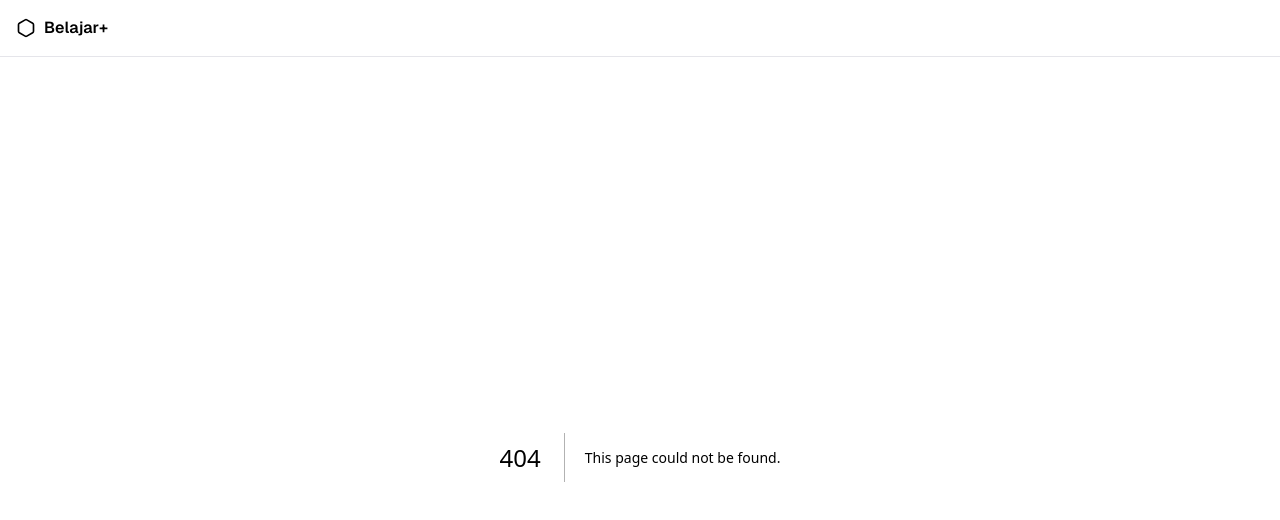
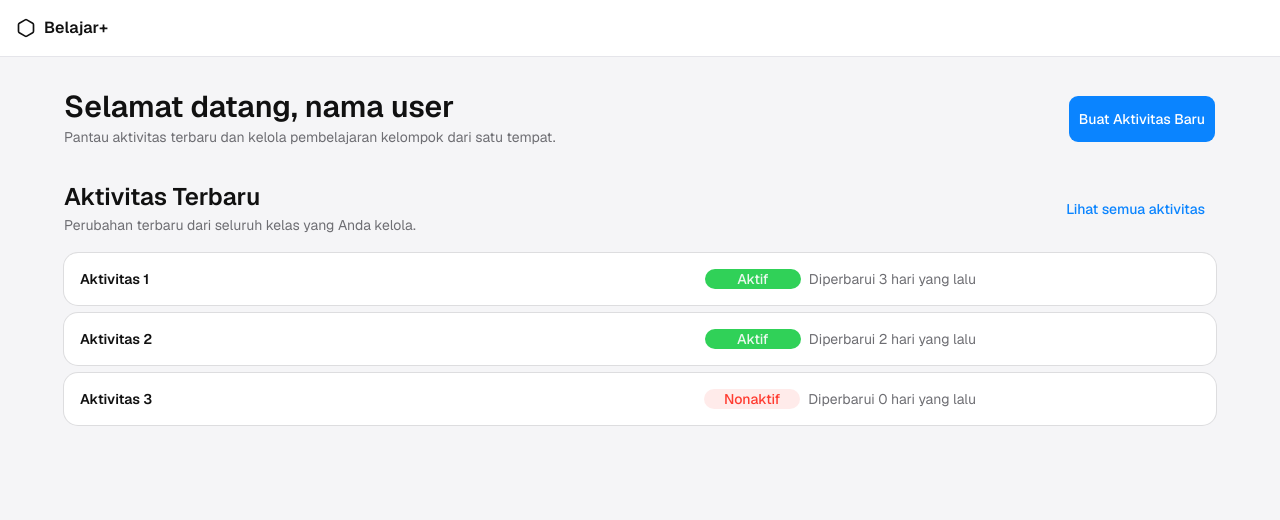
Before and after one commit to TelaTela/belajar-plus, a Next.js app: page /dashboard in a window 1280 px wide. Before the commit this address had no page. Shown: the top 520 px of the page. Built offline with nearby package versions, Linux system fonts and the light colour scheme.

Commit message:
wip teacher dashboard

```diff
--- /dev/null
+++ b/app/dashboard/page.tsx
@@ -0,0 +1,49 @@
+import { RecentActivityList } from "@/components/recent-activity";
+import { Badge } from "@/components/ui/badge";
+import { Button } from "@/components/ui/button";
+import { Card, CardContent } from "@/components/ui/card";
+
+export default function DashboardGuru() {
+  return (
+    <main className="flex flex-col gap-8 px-16 py-8">
+      <div className="flex flex-col gap-4">
+        <div className="flex flex-row justify-between items-center">
+          <div>
+            <h1 className="text-3xl font-semibold">
+              Selamat datang, nama user
+            </h1>
+            <span className="text-sm text-muted-foreground">
+              Pantau aktivitas terbaru dan kelola pembelajaran kelompok dari
+              satu tempat.
+            </span>
+          </div>
+
+          <div>
+            <Button size="lg" className="h-12">
+              Buat Aktivitas Baru
+            </Button>
+          </div>
+        </div>
+      </div>
+
+      <div className="flex flex-col gap-4">
+        <div className="flex flex-row justify-between items-center">
+          <div>
+            <h1 className="text-2xl font-semibold">Aktivitas Terbaru</h1>
+            <span className="text-sm text-muted-foreground">
+              Perubahan terbaru dari seluruh kelas yang Anda kelola.
+            </span>
+          </div>
+
+          <div>
+            <Button size="lg" variant="link" className="h-12">
+              Lihat semua aktivitas
+            </Button>
+          </div>
+        </div>
+
+        <RecentActivityList />
+      </div>
+    </main>
+  );
+}
--- /dev/null
+++ b/components/recent-activity.tsx
@@ -0,0 +1,56 @@
+import { VariantProps } from "class-variance-authority";
+import { Badge, badgeVariants } from "./ui/badge";
+import { Card, CardContent } from "./ui/card";
+import recentActivities from "@/lib/mock-data/recent-activities";
+
+type RecentActivityCardProps = {
+  name: string;
+  isActive: boolean;
+  updatedAt: Date;
+};
+
+function RecentActivityCard({
+  name,
+  isActive,
+  updatedAt,
+}: RecentActivityCardProps) {
+  let badgeVariant: VariantProps<typeof badgeVariants>["variant"] = isActive
+    ? "success"
+    : "destructive";
+  let badgeTitle = isActive ? "Aktif" : "Nonaktif";
+
+  const diffInMs = Math.abs(Date.now() - updatedAt.valueOf());
+  const diffInDays = Math.floor(diffInMs / (1000 * 60 * 60 * 24));
+
+  return (
+    <Card>
+      <CardContent className="grid grid-cols-5">
+        <div className="col-span-4">
+          <div className="flex justify-between">
+            <h1 className="font-semibold">{name}</h1>
+            <div className="flex justify-between gap-2">
+              <Badge variant={badgeVariant} className="w-24 text-sm">
+                {badgeTitle}
+              </Badge>
+              <span className="text-sm text-muted-foreground">
+                {diffInDays <= 7 ? `Diperbarui ${diffInDays} hari yang lalu` : updatedAt.toLocaleDateString()}
+              </span>
+            </div>
+          </div>
+        </div>
+      </CardContent>
+    </Card>
+  );
+}
+
+function RecentActivityList() {
+  return (
+    <div className="flex flex-col gap-2">
+      {recentActivities.map((activity, index) => (
+        <RecentActivityCard key={index} {...activity} />
+      ))}
+    </div>
+  );
+}
+
+export { RecentActivityCard, RecentActivityList };
--- a/components/teacher-login-form.tsx
+++ b/components/teacher-login-form.tsx
@@ -21,6 +21,8 @@ import { Input } from "@/components/ui/input";
 import { Badge } from "./ui/badge";
 import z from "zod";
 import { useForm } from "@tanstack/react-form-nextjs";
+import { Alert, AlertDescription } from "./ui/alert";
+import { InfoIcon } from "lucide-react";
 
 const passwordValidationRegex = new RegExp(
   /^(?=.*[a-z])(?=.*[A-Z])(?=.*\d)(?=.*[@$!%*?&])[A-Za-z\d@$!%*?&]{8,}$/,
@@ -67,7 +69,11 @@ export function TeacherLoginForm({
             Masuk untuk mengelola aktivitas belajar dan akun kelompok.
           </CardDescription>
         </CardHeader>
-        <CardContent>
+        <CardContent className="flex flex-col gap-4">
+          <Alert variant="destructive">
+            <InfoIcon />
+            <AlertDescription>Email atau sandi salah</AlertDescription>
+          </Alert>
           <form
             onSubmit={(e) => {
               e.preventDefault();
--- /dev/null
+++ b/components/ui/alert.tsx
@@ -0,0 +1,75 @@
+import * as React from "react";
+import { cva, type VariantProps } from "class-variance-authority";
+import { cn } from "cn";
+
+const alertVariants = cva(
+  "group/alert relative grid w-full gap-0.5 rounded-lg border px-2.5 py-2 text-left text-sm has-data-[slot=alert-action]:relative has-data-[slot=alert-action]:pr-18 has-[>svg]:grid-cols-[auto_1fr] has-[>svg]:gap-x-2 *:[svg]:row-span-2 *:[svg]:translate-y-0.5 *:[svg]:text-current *:[svg:not([class*='size-'])]:size-4",
+  {
+    variants: {
+      variant: {
+        default: "bg-card text-card-foreground",
+        destructive:
+          "bg-card text-destructive *:data-[slot=alert-description]:text-destructive/90 *:[svg]:text-current border-destructive",
+      },
+    },
+    defaultVariants: {
+      variant: "default",
+    },
+  },
+);
+
+function Alert({
+  className,
+  variant,
+  ...props
+}: React.ComponentProps<"div"> & VariantProps<typeof alertVariants>) {
+  return (
+    <div
+      data-slot="alert"
+      role="alert"
+      className={cn(alertVariants({ variant }), className)}
+      {...props}
+    />
+  );
+}
+
+function AlertTitle({ className, ...props }: React.ComponentProps<"div">) {
+  return (
+    <div
+      data-slot="alert-title"
+      className={cn(
+        "font-medium group-has-[>svg]/alert:col-start-2 [&_a]:underline [&_a]:underline-offset-3 [&_a]:hover:text-foreground",
+        className,
+      )}
+      {...props}
+    />
+  );
+}
+
+function AlertDescription({
+  className,
+  ...props
+}: React.ComponentProps<"div">) {
+  return (
+    <div
+      data-slot="alert-description"
+      className={cn(
+        "text-sm text-balance text-muted-foreground md:text-pretty [&_a]:underline [&_a]:underline-offset-3 [&_a]:hover:text-foreground [&_p:not(:last-child)]:mb-4",
+        className,
+      )}
+      {...props}
+    />
+  );
+}
+
+function AlertAction({ className, ...props }: React.ComponentProps<"div">) {
+  return (
+    <div
+      data-slot="alert-action"
+      className={cn("absolute top-2 right-2", className)}
+      {...props}
+    />
+  );
+}
+
+export { Alert, AlertTitle, AlertDescription, AlertAction };
--- a/components/ui/badge.tsx
+++ b/components/ui/badge.tsx
@@ -1,7 +1,7 @@
-import { mergeProps } from "@base-ui/react/merge-props"
-import { useRender } from "@base-ui/react/use-render"
-import { cva, type VariantProps } from "class-variance-authority"
-import { cn } from "cn"
+import { mergeProps } from "@base-ui/react/merge-props";
+import { useRender } from "@base-ui/react/use-render";
+import { cva, type VariantProps } from "class-variance-authority";
+import { cn } from "cn";
 
 const badgeVariants = cva(
   "group/badge inline-flex h-5 w-fit shrink-0 items-center justify-center gap-1 overflow-hidden rounded-4xl border border-transparent px-2 py-0.5 text-xs font-medium whitespace-nowrap transition-all focus-visible:border-ring focus-visible:ring-[3px] focus-visible:ring-ring/50 has-data-[icon=inline-end]:pr-1.5 has-data-[icon=inline-start]:pl-1.5 aria-invalid:border-destructive aria-invalid:ring-destructive/20 dark:aria-invalid:ring-destructive/40 [&>svg]:pointer-events-none [&>svg]:size-3!",
@@ -11,6 +11,7 @@ const badgeVariants = cva(
         default: "bg-primary text-primary-foreground [a]:hover:bg-primary/80",
         secondary:
           "bg-secondary text-secondary-foreground [a]:hover:bg-secondary/80",
+        success: "bg-success text-success-subtle [a]:hover:bg-success/80",
         destructive:
           "bg-destructive/10 text-destructive focus-visible:ring-destructive/20 dark:bg-destructive/20 dark:focus-visible:ring-destructive/40 [a]:hover:bg-destructive/20",
         outline:
@@ -23,8 +24,8 @@ const badgeVariants = cva(
     defaultVariants: {
       variant: "default",
     },
-  }
-)
+  },
+);
 
 function Badge({
   className,
@@ -38,14 +39,14 @@ function Badge({
       {
         className: cn(badgeVariants({ variant }), className),
       },
-      props
+      props,
     ),
     render,
     state: {
       slot: "badge",
       variant,
     },
-  })
+  });
 }
 
-export { Badge, badgeVariants }
+export { Badge, badgeVariants };
--- a/components/ui/button.tsx
+++ b/components/ui/button.tsx
@@ -1,9 +1,9 @@
-import { Button as ButtonPrimitive } from "@base-ui/react/button"
-import { cva, type VariantProps } from "class-variance-authority"
-import { cn } from "cn"
+import { Button as ButtonPrimitive } from "@base-ui/react/button";
+import { cva, type VariantProps } from "class-variance-authority";
+import { cn } from "cn";
 
 const buttonVariants = cva(
-  "group/button inline-flex shrink-0 items-center justify-center rounded-lg border border-transparent bg-clip-padding text-sm font-medium whitespace-nowrap transition-all outline-none select-none focus-visible:border-ring focus-visible:ring-3 focus-visible:ring-ring/50 active:not-aria-[haspopup]:translate-y-px disabled:pointer-events-none disabled:opacity-50 aria-invalid:border-destructive aria-invalid:ring-3 aria-invalid:ring-destructive/20 dark:aria-invalid:border-destructive/50 dark:aria-invalid:ring-destructive/40 [&_svg]:pointer-events-none [&_svg]:shrink-0 [&_svg:not([class*='size-'])]:size-4",
+  "group/button inline-flex shrink-0 items-center justify-center rounded-lg border border-transparent bg-clip-padding text-sm font-medium whitespace-nowrap transition-all outline-none select-none focus-visible:border-ring focus-visible:ring-3 focus-visible:ring-ring/50 active:not-aria-[haspopup]:translate-y-px disabled:pointer-events-none disabled:opacity-50 aria-invalid:border-destructive aria-invalid:ring-3 aria-invalid:ring-destructive/20 dark:aria-invalid:border-destructive/50 dark:aria-invalid:ring-destructive/40 [&_svg]:pointer-events-none [&_svg]:shrink-0 [&_svg:not([class*='size-'])]:size-4 hover:cursor-pointer",
   {
     variants: {
       variant: {
@@ -36,8 +36,8 @@ const buttonVariants = cva(
       variant: "default",
       size: "default",
     },
-  }
-)
+  },
+);
 
 function Button({
   className,
@@ -51,7 +51,7 @@ function Button({
       className={cn(buttonVariants({ variant, size, className }))}
       {...props}
     />
-  )
+  );
 }
 
-export { Button, buttonVariants }
+export { Button, buttonVariants };
--- /dev/null
+++ b/lib/mock-data/recent-activities.ts
@@ -0,0 +1,19 @@
+const recentActivities = [
+  {
+    name: "Aktivitas 1",
+    isActive: true,
+    updatedAt: new Date(2026, 9, 11, 10, 25, 13),
+  },
+  {
+    name: "Aktivitas 2",
+    isActive: true,
+    updatedAt: new Date(2026, 9, 10, 11, 2, 39),
+  },
+  {
+    name: "Aktivitas 3",
+    isActive: false,
+    updatedAt: new Date(2026, 9, 8, 15, 3, 57),
+  },
+];
+
+export default recentActivities;
```
